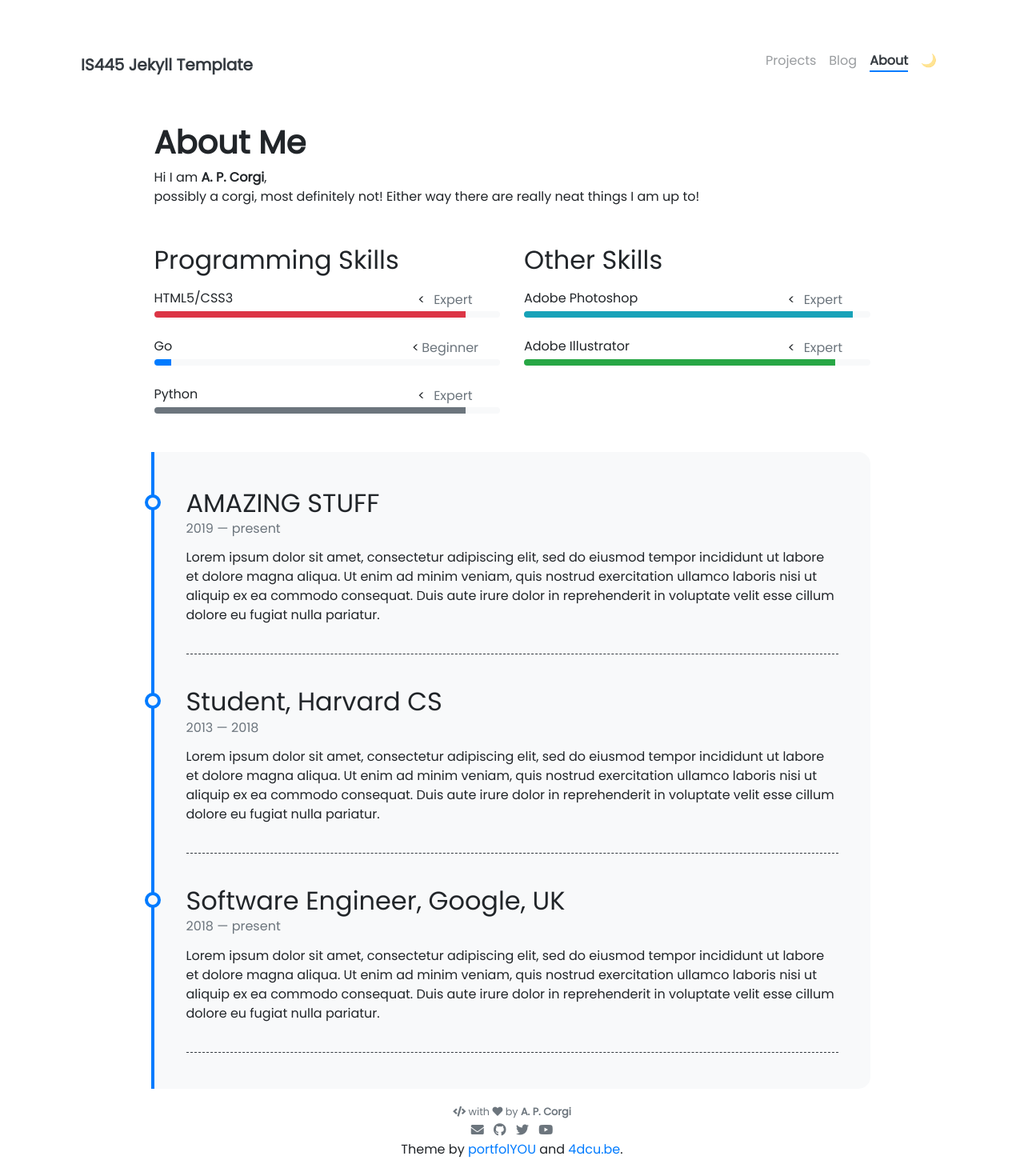
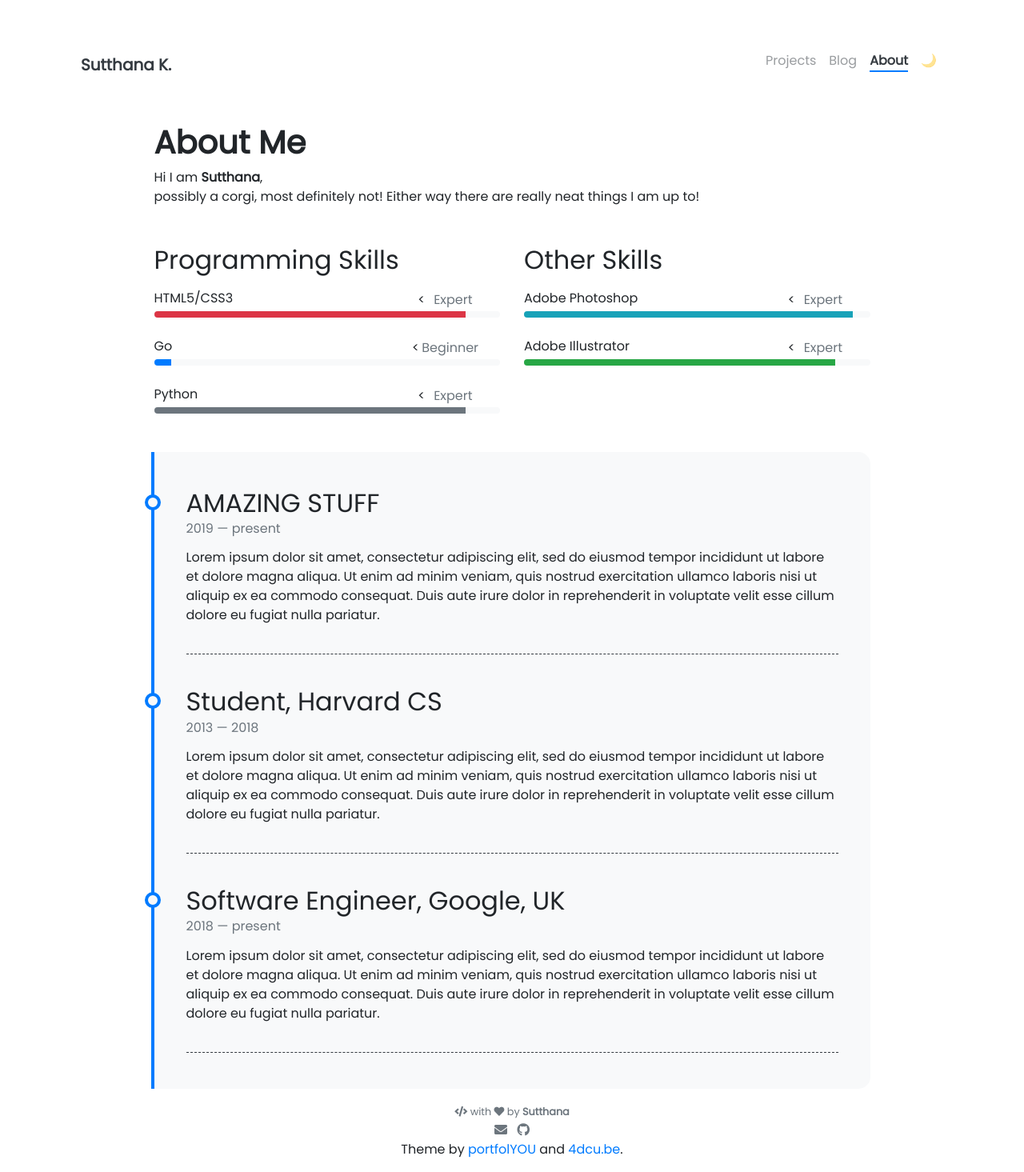
Before and after one commit to Sutthana29/Sutthana29.github.io, a Jekyll site: the page built from pages/about.md, in a window 1280 px wide. Shown: the whole page at 80% size. Built offline with Jekyll 4.4.1, drawn with Linux system fonts in a browser that asks for light colours; nearby versions of some CDN libraries.

Commit message:
updated for hw5

```diff
--- a/_config.yml
+++ b/_config.yml
@@ -5,9 +5,9 @@
 # NOTE: it looks like you need to rebuild + repush everytime you update this _config.yml file
 
 ### Site Settings ###
-title               : IS445 Jekyll Template
+title               : Sutthana K.
 description         : >-
-                      I am definitely not a corgi!
+                      IS455 Template
 baseurl             : ""   # Change to empty quotes if you are hosting your site at <your-username>.github.io directly,
 #                                             otherwise will be hosted at <your-username>.github.io/{{base_url}}
 repository          :                     # Change to <your-username> for github OR, if that doesn't work <your-username>/<your-username>.github.io (or remove it if you don't need remote projects) -- for example, I would put "jnaiman" without the quotes after the ":" here
@@ -34,13 +34,13 @@ nav_exclude:                                            # The following paths ar
 
 ### Author Info ###
 author:
-  name              : A. P. Corgi
+  name              : Sutthana
   image             : https://media.tenor.com/8RcIoWTKYR4AAAAe/scuze-corgi.png
 #  behance           : your_username
 # dribbble          : your_username
-  email             : username@domain.com
+  email             : sk188@illinois.com
 #  facebook          : your_username
-  github            : jnaiman # JPN
+  github            : Sutthana29 # JPN
 # gitlab            : your_username
 # instagram         : your_username
 # kaggle            : your_username
@@ -51,9 +51,9 @@ author:
 # stackoverflow     : your_user_id
 # tumblr            : your_username.tumblr.com
 #  twitch            : your_username
-  twitter           : your_username
+#  twitter           : your_username
 #  vimeo             : your_username
-  youtube           : your_channel_name
+#  youtube           : your_channel_name
 # keybase           : your_username
 
 
```
Also changed, not shown: 10 other files.
